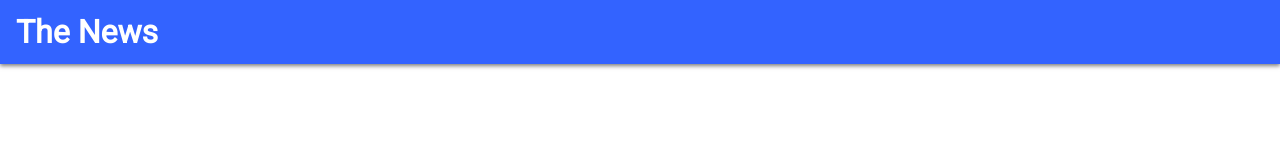
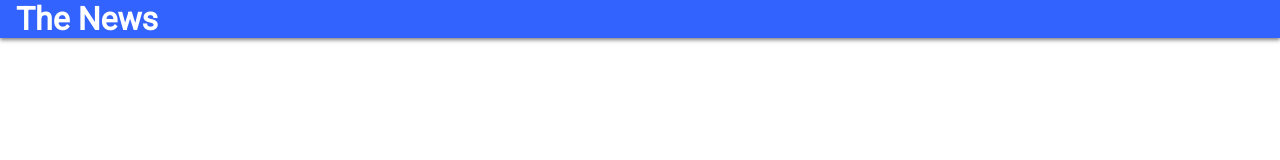
Before and after one commit to gavinhenderson/web-components-news, a website: page docs/index.html in a window 1280 px wide. Drawn offline with Linux system fonts and the light colour scheme.

Commit message:
Fixed css on ios

```diff
--- a/docs/index.css
+++ b/docs/index.css
@@ -11,7 +11,7 @@ h1 {
 
 header {
   width: 100vw;
-  height: 4rem;
+  min-height: 2.375rem;
   background: var(--headerColour);
   color: var(--textOnHeader);
   display: flex;
```
